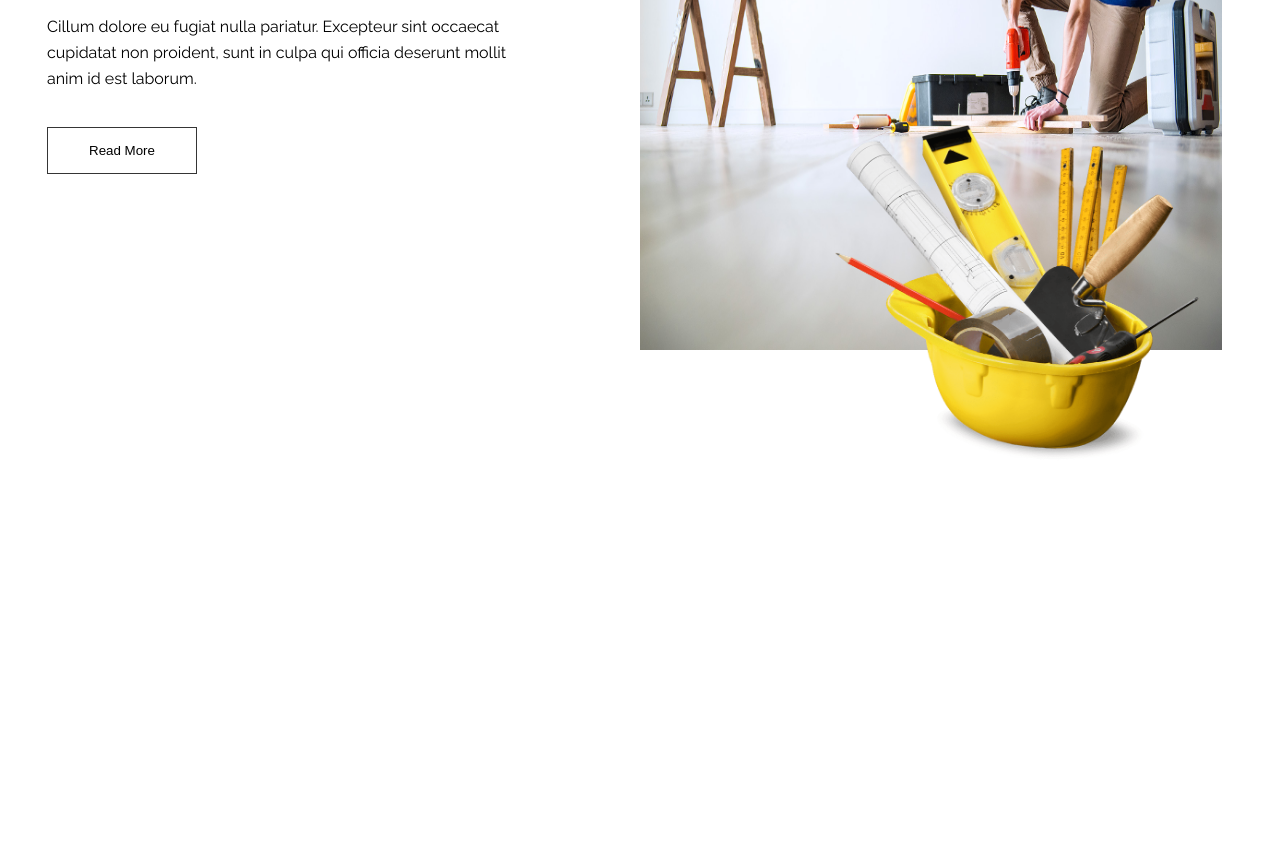
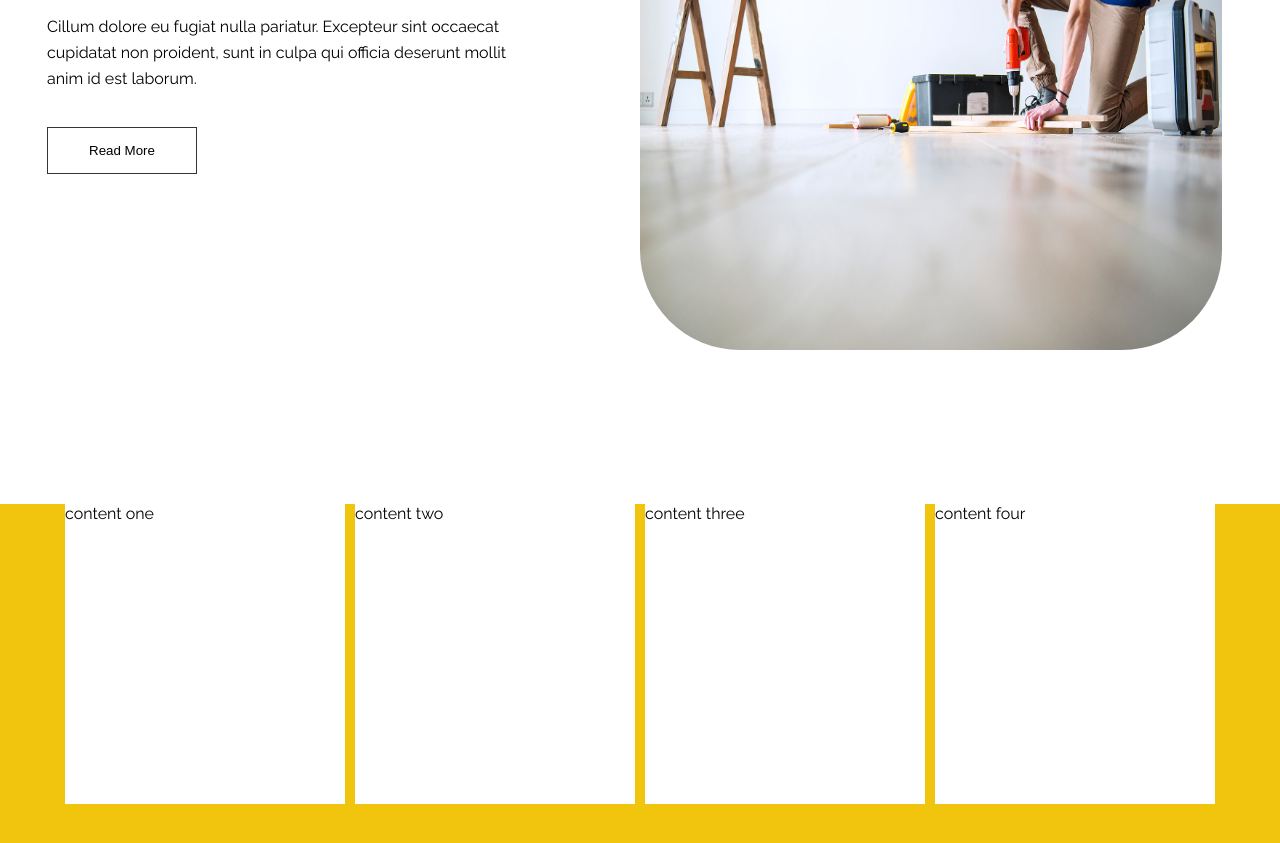
Before and after one commit to MotiLM2003/CSS-GRID-CHEATSHEET, a plain HTML site: page z-website-1/index.html in a window 1280 px wide. Shown: the part 305-1148 px from the top of the page. Before the commit the page ends 800 px from the top, so only its background shows below. Drawn offline with nearby package versions, Linux system fonts and the light colour scheme.

Commit message:
started carousel section and made some changes to the main image

```diff
--- a/z-website-1/css.css
+++ b/z-website-1/css.css
@@ -158,6 +158,7 @@ input[type='search'] {
 .main-content {
   border-top: 1px solid var(--gray-light-1);
   padding-top: 3rem;
+  margin-bottom: 15rem;
 }
 
 .home-repair-container {
@@ -238,17 +239,8 @@ input[type='search'] {
   height: 554px;
   object-position: 96% 100%;
   background-position: 92% 100%;
+  border-radius: 10rem;
 }
-
-.home-repair-image .img-2 {
-  width: 70%;
-  position: absolute;
-  bottom: -12.7rem;
-  left: 50%;
-  transform: translateX(-30%);
-  object-fit: cover;
-}
-
 @media screen and (max-width: 1100px) {
   .home-repair-image .img-1 {
     width: 420px;
@@ -269,3 +261,26 @@ input[type='search'] {
     height: 554px;
   }
 }
+
+/*  CAROUSEL CONTENT */
+.carousel_content {
+  background-color: var(--yellow-1);
+  width: 100%;
+  display: flex;
+  justify-content: center;
+  gap: 1rem;
+  flex-wrap: wrap;
+  padding: 0 1rem 10rem 1rem;
+}
+
+.carousel-item {
+  background-color: #fff;
+  width: 28rem;
+  height: 30rem;
+}
+
+@media screen and (max-width: 1199px) {
+  .carousel-item {
+    width: 40rem;
+  }
+}
--- a/z-website-1/index.html
+++ b/z-website-1/index.html
@@ -48,13 +48,16 @@
             alt="social image Primary"
             class="img-1"
           />
-          <img
-            src="./img/top-image-secondary.png"
-            alt="social image secondary"
-            class="img-2"
-          />
         </div>
       </div>
+    </section>
+
+    <!--  carousel  -->
+    <section class="carousel_content">
+      <div class="carousel-item">content one</div>
+      <div class="carousel-item">content two</div>
+      <div class="carousel-item">content three</div>
+      <div class="carousel-item">content four</div>
     </section>
     <script src="js.js"></script>
   </body>
```
